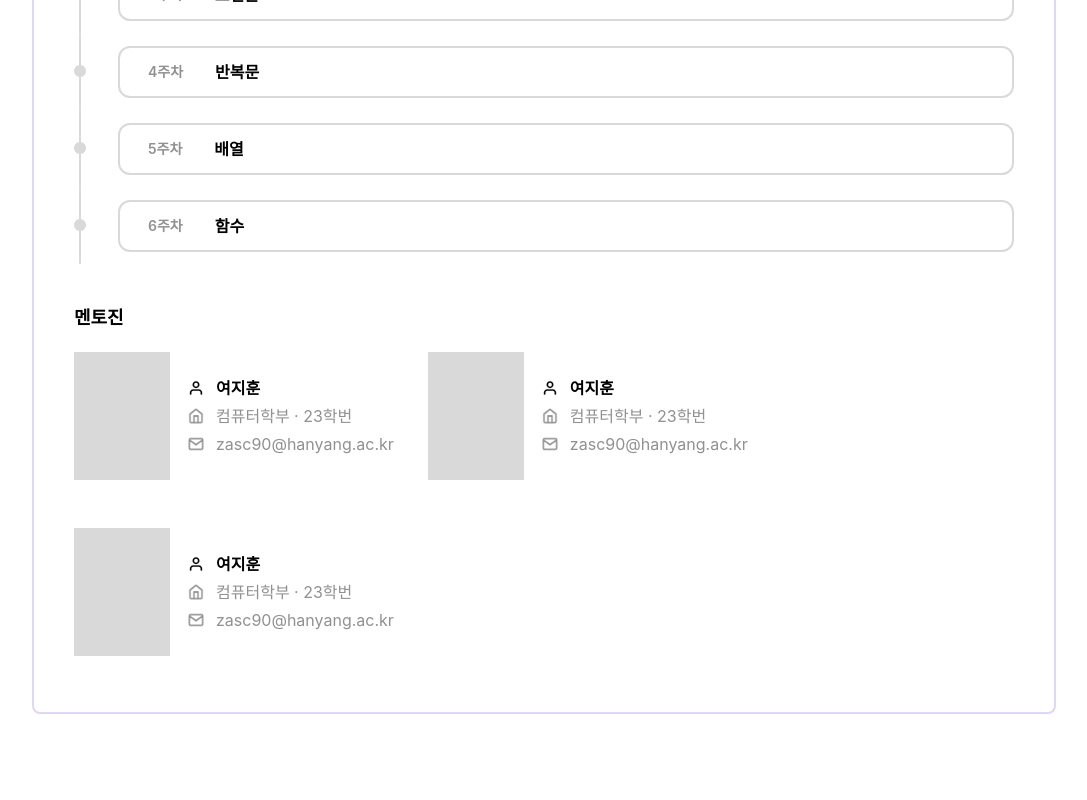
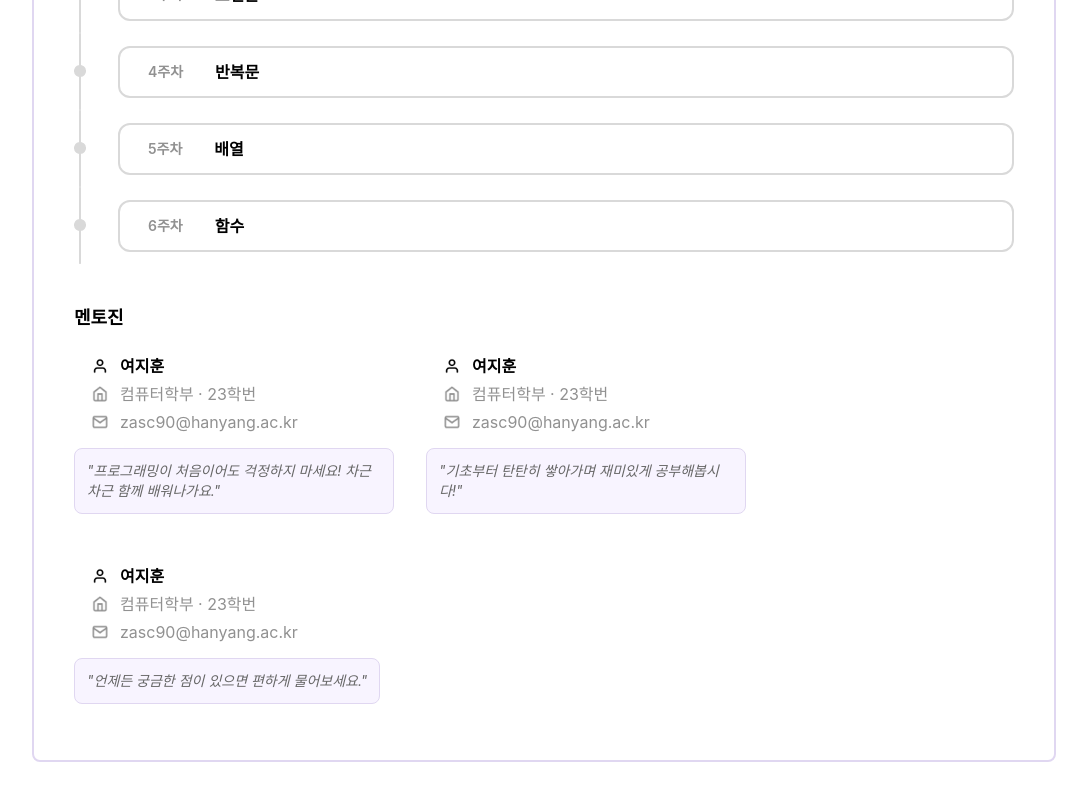
Before and after one commit to ZERONE-HOMEPAGE/client, a React (Vite) app: page /study in a window 1280 px wide. Shown: the part 952-1752 px from the top of the page, without its empty margins (96-1183 px from the left). Built offline with nearby package versions, Linux system fonts and the light colour scheme; a web font is replaced by a local one.

Commit message:
fix: 수상경력 UI개선, 히어로섹션 리사이즈 오류 개선/ chore: 실제 데이터 추가(스터디소개, 수상이력)

```diff
--- a/src/components/layout/Layout.tsx
+++ b/src/components/layout/Layout.tsx
@@ -1,8 +1,15 @@
-import { Outlet } from 'react-router-dom';
+import { Outlet, useLocation } from 'react-router-dom';
+import { useEffect } from 'react';
 import Header from '@/components/layout/Header';
 import Footer from '@/components/layout/Footer';
 
 export default function Layout() {
+  const location = useLocation();
+
+  useEffect(() => {
+    window.scrollTo(0, 0);
+  }, [location.pathname]);
+
   return (
     <>
       <Header />
--- a/src/components/sections/StudyPage/StudyIntro.tsx
+++ b/src/components/sections/StudyPage/StudyIntro.tsx
@@ -20,10 +20,10 @@ interface ContentsProps {
 }
 
 interface MentorProps {
-    ImgUrl?: string;
     Name: string;
     Department: string;
     Email: string;
+    Message?: string;
 }
 
 export default function StudyIntro() {
@@ -33,54 +33,54 @@ export default function StudyIntro() {
         intro:["C언어에 대한 이해를 높이고 문제를 통해 적용해보며 학습", "직접 코드를 작성해보며 프로그램 동작 원리에 대한 이해", "이후에 듣게 될 자료구조나 알고리즘 스터디 대비 및 문제 해결 능력 향상"],
         target: "프로그래밍이 처음이거나, C언어를 기초부터 배우고 싶으신 분",
         contents: ["입출력", "연산자", "조건문", "반복문", "배열", "함수"],
-        mentor: [["여지훈", "컴퓨터학부 · 23학번", "zasc90@hanyang.ac.kr"],
-                ["여지훈", "컴퓨터학부 · 23학번", "zasc90@hanyang.ac.kr"],
-                ["여지훈", "컴퓨터학부 · 23학번", "zasc90@hanyang.ac.kr"]]
+        mentor: [["여지훈", "컴퓨터학부 · 23학번", "zasc90@hanyang.ac.kr", "프로그래밍이 처음이어도 걱정하지 마세요! 차근차근 함께 배워나가요."],
+                ["여지훈", "컴퓨터학부 · 23학번", "zasc90@hanyang.ac.kr", "기초부터 탄탄히 쌓아가며 재미있게 공부해봅시다!"],
+                ["여지훈", "컴퓨터학부 · 23학번", "zasc90@hanyang.ac.kr", "언제든 궁금한 점이 있으면 편하게 물어보세요."]]
     }, {
         tabIdx: 1,
         name: "브릿지반",
-        intro:["기초반과 자료구조반 사이의 난이도를 다루는 중간 단계", "포인터 개념과 메모리 구조 이해를 중심으로 학습"],
-        target: "C언어 문법은 익혔지만 포인터와 심화 문법을 배우고 싶은 분",
-        contents: ["포인터 기초", "포인터와 배열", "동적 메모리 할당", "문자열과 포인터", "함수 포인터", "포인터 활용 프로젝트"],
-        mentor: [["여지훈", "컴퓨터학부 · 23학번", "zasc90@hanyang.ac.kr"],
-                ["여지훈", "컴퓨터학부 · 23학번", "zasc90@hanyang.ac.kr"],
-                ["여지훈", "컴퓨터학부 · 23학번", "zasc90@hanyang.ac.kr"]]
+        intro:["기초반과 자료구조반 사이의 난이도를 다루는 중간 단계", "포인터, 재귀함수, 자료구조 등 C언어에서 심화 학습에 필요한 핵심 개념을 다룸"],
+        target: "C언어에서 함수와 다차원 배열을 모두 다뤄보신 분",
+        contents: ["포인터", "다차원 배열 복습", "재귀함수", "구조체"],
+        mentor: [["여지훈", "컴퓨터학부 · 23학번", "zasc90@hanyang.ac.kr", "브릿지반에서 한 단계 더 성장해보세요!"],
+                ["여지훈", "컴퓨터학부 · 23학번", "zasc90@hanyang.ac.kr", "포인터를 정복하고 프로그래밍 실력을 업그레이드하세요."],
+                ["여지훈", "컴퓨터학부 · 23학번", "zasc90@hanyang.ac.kr", "심화 과정을 위한 든든한 준비를 함께해요."]]
     }, {
         tabIdx: 2,
         name: "자료구조반",
-        intro:["실제 문제 해결에 필요한 핵심 자료구조들을 학습", "스택, 큐, 그래프, 트리 등 기초 알고리즘에 필수적인 구조 다룸", "BFS, DFS와 같은 탐색 알고리즘을 구현해봄"],
-        target: "프로그래밍 기초를 마치고 자료구조와 탐색 알고리즘을 배우고 싶은 분",
-        contents: ["스택", "큐", "힙", "맵", "그래프", "BFS/DFS", "트리", "정리 및 실습"],
-        mentor: [["여지훈", "컴퓨터학부 · 23학번", "zasc90@hanyang.ac.kr"],
-                ["여지훈", "컴퓨터학부 · 23학번", "zasc90@hanyang.ac.kr"],
-                ["여지훈", "컴퓨터학부 · 23학번", "zasc90@hanyang.ac.kr"]]
+        intro:["자료구조에 대한 설명과 C++기반 문제풀이 위주 진행", "C언어 기초 개념을 알고 있고, 구현이 가능하다는 전제 하에 진행됩니다."],
+        target: "배열을 이용한 구현이 가능한 분 또는 본인이 자료구조에 대한 이해가 부족하다고 생각하시는 분",
+        contents: ["C++ STL", "스택", "큐", "그래프", "트리"],
+        mentor: [["여지훈", "컴퓨터학부 · 23학번", "zasc90@hanyang.ac.kr", "자료구조는 프로그래밍의 핵심입니다. 확실히 익혀봅시다!"],
+                ["여지훈", "컴퓨터학부 · 23학번", "zasc90@hanyang.ac.kr", "이론과 실습을 병행하며 체계적으로 학습해요."],
+                ["여지훈", "컴퓨터학부 · 23학번", "zasc90@hanyang.ac.kr", "문제 풀이를 통해 실력을 탄탄히 다져보세요."]]
     }, {
         tabIdx: 3,
         name: "알고리즘반",
-        intro:["다양한 문제 해결 패턴과 고급 알고리즘 학습", "코딩 테스트와 프로그래밍 대회 준비를 위한 필수 개념", "시간 복잡도와 공간 복잡도 최적화에 집중"],
-        target: "자료구조를 이해하고 더 어려운 알고리즘 문제를 풀고 싶은 분",
-        contents: ["그리디 알고리즘", "분할 정복", "DP 기초", "고급 DP", "그래프 최단 경로", "이분 탐색", "세그먼트 트리", "최적화 기법"],
-        mentor: [["여지훈", "컴퓨터학부 · 23학번", "zasc90@hanyang.ac.kr"],
-                ["여지훈", "컴퓨터학부 · 23학번", "zasc90@hanyang.ac.kr"],
-                ["여지훈", "컴퓨터학부 · 23학번", "zasc90@hanyang.ac.kr"]]
+        intro:["C++ 기반 문제풀이에 주로 쓰이는 알고리즘 위주의 문제 해결 및 설명"],
+        target: "기본적인 자료구조를 알고 있고 코딩테스트에서 주로 나오는 알고리즘을 공부하고 싶으신 분",
+        contents: ["완전탐색", "이분탐색", "백트래킹", "분할정복", "동적계획법", "그리디"],
+        mentor: [["여지훈", "컴퓨터학부 · 23학번", "zasc90@hanyang.ac.kr", "알고리즘 문제 해결 능력을 키워보세요!"],
+                ["여지훈", "컴퓨터학부 · 23학번", "zasc90@hanyang.ac.kr", "코딩테스트 대비를 체계적으로 도와드릴게요."],
+                ["여지훈", "컴퓨터학부 · 23학번", "zasc90@hanyang.ac.kr", "다양한 알고리즘을 익히며 논리적 사고력을 기를 수 있어요."]]
     } ,{
         tabIdx: 4,
         name: "코드포스반",
-        intro:["국제 프로그래밍 대회를 대비한 난이도 높은 알고리즘 학습", "시간/메모리 최적화 스킬과 구현 능력 향상"],
-        target: "코딩 테스트 이상의 대회 문제를 해결해보고 싶은 분",
-        contents: ["고급 그래프 알고리즘", "고급 DP", "네트워크 플로우", "퍼시스턴트 자료구조", "문자열 알고리즘", "수학적 알고리즘", "최적화 기법", "실전 모의 대회"],
-        mentor: [["여지훈", "컴퓨터학부 · 23학번", "zasc90@hanyang.ac.kr"],
-                ["여지훈", "컴퓨터학부 · 23학번", "zasc90@hanyang.ac.kr"],
-                ["여지훈", "컴퓨터학부 · 23학번", "zasc90@hanyang.ac.kr"]]
+        intro:["이전에 열린 코드포스 대회를 가상 참가하고 codeforces anytime으로 자신의 위치를 확인하는 것을 목표"],
+        target: "문제 풀이(PS)에 재미를 느끼고 계신 분",
+        contents: ["코드포스 대회진행(1)", "코드포스 대회진행(2)", "코드포스 대회진행(3)", "코드포스 대회진행(4)", "코드포스 대회진행(5)", "코드포스 대회진행(6)"],
+        mentor: [["여지훈", "컴퓨터학부 · 23학번", "zasc90@hanyang.ac.kr", "실제 대회 경험을 통해 실전 감각을 길러보세요!"],
+                ["여지훈", "컴퓨터학부 · 23학번", "zasc90@hanyang.ac.kr", "코드포스 레이팅 향상을 목표로 함께 성장해요."],
+                ["여지훈", "컴퓨터학부 · 23학번", "zasc90@hanyang.ac.kr", "경쟁 프로그래밍의 재미를 느껴보실 수 있을 거예요."]]
     } ,{
         tabIdx: 5,
         name: "변태반",
-        intro:["실무나 대회에서는 잘 쓰이지 않는 특이한 알고리즘을 탐구", "취미와 호기심 기반의 손동열 중심 반"],
-        target: "특이한 알고리즘을 배우며 즐기고 싶은 분",
-        contents: ["유클리드 확장 알고리즘", "회문 트리", "희소 배열", "오일러 경로", "로프 알고리즘", "이상한 트리 구조", "특수 문자열 알고리즘", "잡다한 희귀 알고리즘"],
-        mentor: [["여지훈", "컴퓨터학부 · 23학번", "zasc90@hanyang.ac.kr"],
-                ["여지훈", "컴퓨터학부 · 23학번", "zasc90@hanyang.ac.kr"],
-                ["여지훈", "컴퓨터학부 · 23학번", "zasc90@hanyang.ac.kr"]]
+        intro:["알고리즘반 이상의 심화 주제에 대한 설명과 문제풀이 위주로 진행"],
+        target: "어려운 문제 풀이에서 재미를 느끼는 분, 알고리즘반 수준의 지식을 갖추고 더 어려운 알고리즘을 공부해보고 싶은 분",
+        contents: ["모노톤 큐", "세그먼트 트리", "위상정렬 & DAG DP", "ETT", "LCA", "볼록껍질", "KMP"],
+        mentor: [["여지훈", "컴퓨터학부 · 23학번", "zasc90@hanyang.ac.kr", "고난이도 알고리즘에 도전해보세요! 한계를 뛰어넘어 보아요."],
+                ["여지훈", "컴퓨터학부 · 23학번", "zasc90@hanyang.ac.kr", "어려운 문제일수록 더 큰 성취감을 느낄 수 있어요."],
+                ["여지훈", "컴퓨터학부 · 23학번", "zasc90@hanyang.ac.kr", "최고 수준의 알고리즘을 마스터해봅시다!"]]
     }];
 
     const [activeTabIdx, setActiveTabIdx] = useState<number>(0);
@@ -122,7 +122,7 @@ export default function StudyIntro() {
                 <p className="text-lg font-semibold mt-10 mb-5">멘토진</p>
                 <div className="flex flex-wrap gap-8">
                     {item.mentor.map((mentor, k) => (
-                    <Mentor key={k} Name={mentor[0]} Department={mentor[1]} Email={mentor[2]}/>
+                    <Mentor key={k} Name={mentor[0]} Department={mentor[1]} Email={mentor[2]} Message={mentor[3]}/>
                     ))}
                 </div>
             </div>
@@ -152,15 +152,21 @@ function Line({ Week, Content }: ContentsProps) {
     );
 }
 
-function Mentor({ ImgUrl, Name, Department, Email }: MentorProps) {
+function Mentor({ Name, Department, Email, Message }: MentorProps) {
     return (
-        <div className={"flex flex-row pb-4"}>
-            {ImgUrl ? <img src={ImgUrl} alt="사진" className="w-24 h-32 object-cover" /> : <div className="w-24 h-32 bg-[#D9D9D9]"/>}
-            <div className="flex flex-col justify-center ml-4">
-                <Icon_TextBox text={Name} iconSrc={UserIcon} divClassName="m-0.5" textClassName="font-semibold text-md" iconClassName="w-4 h-4"/>
-                <Icon_TextBox text={Department} iconSrc={HomeIcon} divClassName="m-0.5" textClassName="text-[#919191] text-md" iconClassName="w-4 h-4"/>
-                <Icon_TextBox text={Email} iconSrc={MailIcon} divClassName="m-0.5" textClassName="text-[#919191] text-md" iconClassName="w-4 h-4"/>
+        <div className={"flex flex-col pb-4"}>
+            <div className="flex flex-row">
+                <div className="flex flex-col justify-center ml-4">
+                    <Icon_TextBox text={Name} iconSrc={UserIcon} divClassName="m-0.5" textClassName="font-semibold text-md" iconClassName="w-4 h-4"/>
+                    <Icon_TextBox text={Department} iconSrc={HomeIcon} divClassName="m-0.5" textClassName="text-[#919191] text-md" iconClassName="w-4 h-4"/>
+                    <Icon_TextBox text={Email} iconSrc={MailIcon} divClassName="m-0.5" textClassName="text-[#919191] text-md" iconClassName="w-4 h-4"/>
+                </div>
             </div>
+            {Message && (
+                <div className="mt-3 p-3 bg-[#F8F4FF] border border-[#E0D7F1] rounded-lg max-w-xs">
+                    <p className="text-sm text-[#666666] italic">"{Message}"</p>
+                </div>
+            )}
         </div>
     );
 }
```
Also changed, not shown: src/components/sections/MainPage/Awards.tsx (+20 -26 lines), src/components/sections/MainPage/Event.tsx (+4 -4 lines), src/components/sections/MainPage/Hero.tsx (+15 -11 lines).
